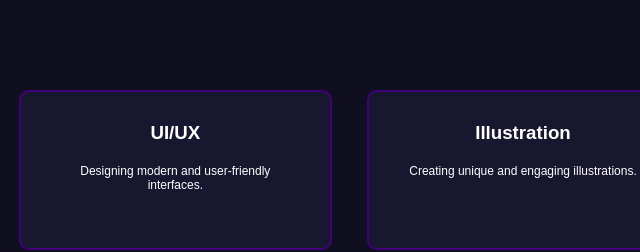
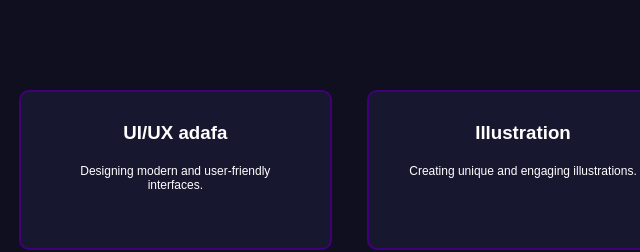
Before and after one commit to Adi-1304/portfolio-adwitiyo, a plain HTML site: page index.html in a window 1280 px wide. Shown: the part 1500-1752 px from the top of the page, 117-757 px from the left. Drawn offline with Linux system fonts and the light colour scheme; a web font is replaced by a local one.

Commit message:
seventh comit

```diff
--- a/index.html
+++ b/index.html
@@ -66,7 +66,7 @@
                     <div class="content">
                         <div class="service">
                             <i class="icon uiux"></i>
-                            <h3>UI/UX</h3>
+                            <h3>UI/UX adafa</h3>
                             <p>Designing modern and user-friendly interfaces.</p>
                         </div>
                         <div class="service">
```
